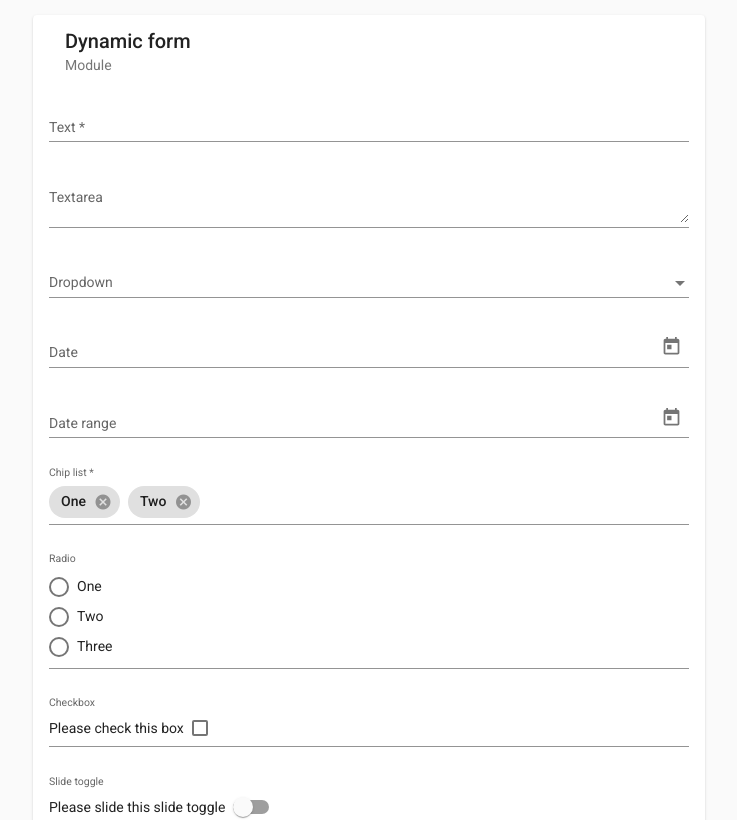
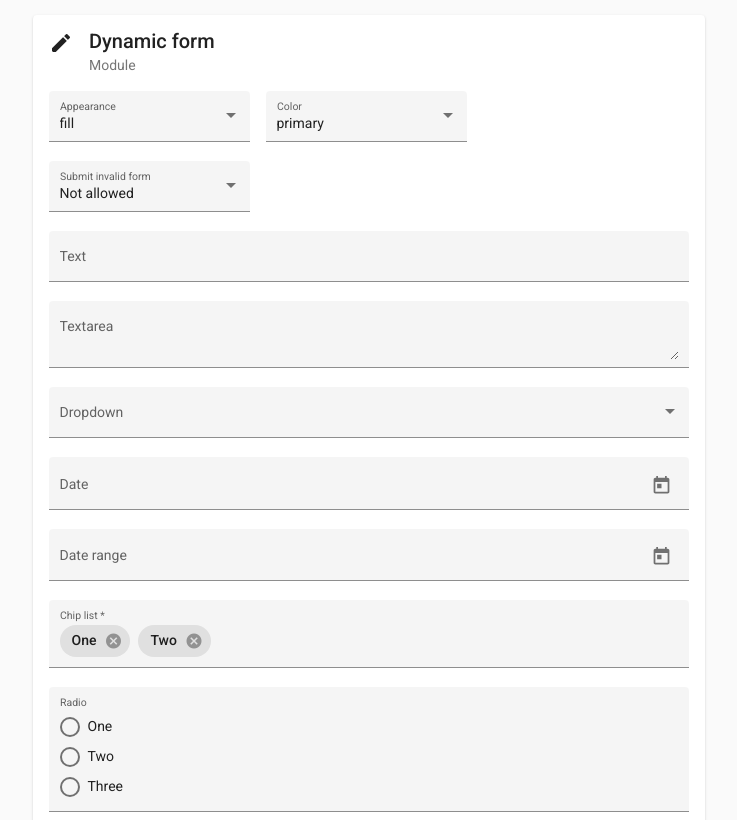
Before and after one commit to patricknnn/AngularModules, an Angular app: page /home in a window 1280 px wide. Shown: the top 820 px of the page, without its empty margins (271-1008 px from the left). Built offline with nearby package versions, Linux system fonts and the light colour scheme.

Commit message:
added event emitter and form customization options

```diff
--- a/src/app/app.module.ts
+++ b/src/app/app.module.ts
@@ -1,4 +1,5 @@
 import { NgModule } from '@angular/core';
+import { ReactiveFormsModule } from '@angular/forms';
 import { BrowserModule } from '@angular/platform-browser';
 import { BrowserAnimationsModule } from '@angular/platform-browser/animations';
 import { AppRoutingModule } from './app-routing.module';
@@ -21,6 +22,7 @@ import { MaterialModule } from './modules/material/material.module';
     AppRoutingModule,
     MaterialModule,
     CoreModule,
+    ReactiveFormsModule,
     DynamicFormsModule
   ],
   providers: [],
--- a/src/app/components/home/home.component.html
+++ b/src/app/components/home/home.component.html
@@ -2,11 +2,40 @@
   <!-- Dynamic forms -->
   <mat-card class="card-narrow">
     <mat-card-header>
+      <mat-icon mat-card-avatar>edit</mat-icon>
       <mat-card-title>Dynamic form</mat-card-title>
       <mat-card-subtitle>Module</mat-card-subtitle>
     </mat-card-header>
     <mat-card-content>
-            <app-dynamic-form [formControls]="(formControls$ | async)!" [allowInvalidSubmit]="false"></app-dynamic-form>
+      <!-- Dynamic form options -->
+      <form [formGroup]="options">
+        <mat-form-field [appearance]="appearanceControl.value" [color]="colorControl.value" class="form-field">
+          <mat-label>Appearance</mat-label>
+          <mat-select [formControl]="appearanceControl">
+            <mat-option *ngFor="let option of appearanceOptions" [value]="option">{{option}}</mat-option>
+          </mat-select>
+        </mat-form-field>
+        <mat-form-field [appearance]="appearanceControl.value" [color]="colorControl.value" class="form-field">
+          <mat-label>Color</mat-label>
+          <mat-select [formControl]="colorControl">
+            <mat-option *ngFor="let option of colorOptions" [value]="option">{{option}}</mat-option>
+          </mat-select>
+        </mat-form-field>
+        <mat-form-field [appearance]="appearanceControl.value" [color]="colorControl.value" [floatLabel]="'always'"
+          class="form-field">
+          <mat-label>Submit invalid form</mat-label>
+          <mat-select [formControl]="submitControl">
+            <mat-option [value]="false">Not allowed</mat-option>
+            <mat-option [value]="true">Allowed</mat-option>
+          </mat-select>
+        </mat-form-field>
+      </form>
+
+      <!-- Dynamic form -->
+      <app-dynamic-form [appearance]="appearanceControl.value" [color]="colorControl.value"
+        [formControls]="(formControls$ | async)!" [allowInvalidSubmit]="submitControl.value"
+        (formSubmit)="handleFormSubmit($event)">
+      </app-dynamic-form>
     </mat-card-content>
   </mat-card>
 </div>
--- a/src/app/components/home/home.component.ts
+++ b/src/app/components/home/home.component.ts
@@ -1,4 +1,5 @@
 import { Component, OnInit } from '@angular/core';
+import { FormBuilder, FormControl, FormGroup } from '@angular/forms';
 import { Observable } from 'rxjs';
 import { FormControlBase } from 'src/app/modules/dynamic-forms/models/form-control-base';
 import { FormService } from 'src/app/services/forms/form.service';
@@ -10,11 +11,31 @@ import { FormService } from 'src/app/services/forms/form.service';
 })
 export class HomeComponent implements OnInit {
   formControls$: Observable<FormControlBase<any>[]>;
+  appearanceOptions = ["legacy", "standard", "fill", "outline"];
+  colorOptions = ["primary", "accent", "warn"];
+  options: FormGroup;
+  appearanceControl = new FormControl('fill');
+  colorControl = new FormControl('primary');
+  submitControl = new FormControl(false);
 
-  constructor(formService: FormService) {
+  constructor(
+    formService: FormService,
+    fb: FormBuilder
+  ) {
     this.formControls$ = formService.getFormControls();
+    this.options = fb.group({
+      color: this.colorControl,
+      appearance: this.appearanceControl,
+      submit: this.submitControl,
+    });
   }
 
   ngOnInit(): void {
+    console.log("Init home");
+  }
+
+  handleFormSubmit(event: any): void {
+    console.log("Child emitted submit event, payload:");
+    console.log(event);
   }
 }
--- a/src/app/modules/dynamic-forms/components/dynamic-form-control/dynamic-form-control.component.html
+++ b/src/app/modules/dynamic-forms/components/dynamic-form-control/dynamic-form-control.component.html
@@ -1,7 +1,7 @@
 <div class="form-group" [formGroup]="form">
 
   <!-- Form styling -->
-  <mat-form-field [id]="'form-field-' + control.key" [appearance]="control.appearance" [color]="control.color"
+  <mat-form-field [id]="'form-field-' + control.key" [appearance]="appearance" [color]="color"
     [floatLabel]="control.floatLabel" class="w-100" [ngSwitch]="control.controlType">
 
     <!-- Label -->
@@ -54,7 +54,7 @@
 
     <!-- Radio -->
     <input matInput *ngSwitchCase="'radio'" [hidden]="true" />
-    <mat-radio-group *ngSwitchCase="'radio'" [id]="control.key" [ngClass]="control.class" [color]="control.color"
+    <mat-radio-group *ngSwitchCase="'radio'" [id]="control.key" [ngClass]="control.class" [color]="color"
       [formControlName]="control.key" [required]="isRequired" (change)="updateFormFieldState()">
       <mat-radio-button *ngFor="let opt of control.options" [value]="opt.key">
         {{ opt.value }}
@@ -63,7 +63,7 @@
 
     <!-- Checkbox -->
     <input matInput *ngSwitchCase="'checkbox'" [hidden]="true" />
-    <mat-checkbox *ngSwitchCase="'checkbox'" [id]="control.key" [ngClass]="control.class" [color]="control.color"
+    <mat-checkbox *ngSwitchCase="'checkbox'" [id]="control.key" [ngClass]="control.class" [color]="color"
       [formControlName]="control.key" [labelPosition]="control.labelPosition" [indeterminate]="control.indeterminate"
       [required]="isRequired" (change)="updateFormFieldState()">
       {{ control.placeholder }}
@@ -71,7 +71,7 @@
 
     <!-- Slide -->
     <input matInput *ngSwitchCase="'slide'" [hidden]="true" />
-    <mat-slide-toggle *ngSwitchCase="'slide'" [id]="control.key" [ngClass]="control.class" [color]="control.color"
+    <mat-slide-toggle *ngSwitchCase="'slide'" [id]="control.key" [ngClass]="control.class" [color]="color"
       [formControlName]="control.key" [checked]="control.value" [labelPosition]="control.labelPosition"
       [required]="isRequired" (change)="updateFormFieldState()">
       {{ control.placeholder }}
--- a/src/app/modules/dynamic-forms/components/dynamic-form-control/dynamic-form-control.component.ts
+++ b/src/app/modules/dynamic-forms/components/dynamic-form-control/dynamic-form-control.component.ts
@@ -12,6 +12,8 @@ import { FormControlBase } from "../../models/form-control-base";
 export class DynamicFormControlComponent {
   @Input() control!: FormControlBase<any>;
   @Input() form!: FormGroup;
+  @Input() appearance!: "legacy" | "standard" | "fill" | "outline";
+  @Input() color!: "primary" | "accent" | "warn";
   dateRange = new FormGroup({
     start: new FormControl(),
     end: new FormControl()
--- a/src/app/modules/dynamic-forms/components/dynamic-form/dynamic-form.component.html
+++ b/src/app/modules/dynamic-forms/components/dynamic-form/dynamic-form.component.html
@@ -1,12 +1,13 @@
 <form (ngSubmit)="onSubmit()" [formGroup]="form">
+  <div *ngFor="let control of formControls" class="form-row">
+    <app-dynamic-form-control [appearance]="appearance" [color]="color" [control]="control" [form]="form">
+    </app-dynamic-form-control>
+  </div>
 
-    <div *ngFor="let control of formControls" class="form-row">
-        <app-dynamic-form-control [control]="control" [form]="form">
-        </app-dynamic-form-control>
-    </div>
-
-    <div class="form-row form-row-buttons">
-        <button mat-raised-button color="primary" type="submit" class="w-100" [disabled]="!allowInvalidSubmit && !form.valid">Save</button>
-    </div>
-
+  <div class="form-row form-row-buttons">
+    <button mat-raised-button color="primary" type="submit" class="w-100"
+      [disabled]="!allowInvalidSubmit && !form.valid">
+      Save
+    </button>
+  </div>
 </form>
--- a/src/app/modules/dynamic-forms/components/dynamic-form/dynamic-form.component.ts
+++ b/src/app/modules/dynamic-forms/components/dynamic-form/dynamic-form.component.ts
@@ -1,4 +1,4 @@
-import { Component, Input, OnInit } from '@angular/core';
+import { Component, EventEmitter, Input, OnInit, Output } from '@angular/core';
 import { FormGroup } from '@angular/forms';
 import { FormControlBase } from '../../models/form-control-base';
 import { FormControlService } from '../../services/form-control.service';
@@ -10,8 +10,11 @@ import { FormControlService } from '../../services/form-control.service';
   providers: [FormControlService]
 })
 export class DynamicFormComponent implements OnInit {
+  @Input() appearance: "legacy" | "standard" | "fill" | "outline" = "fill";
+  @Input() color: "primary" | "accent" | "warn" = "primary";
+  @Input() allowInvalidSubmit: boolean = false;
   @Input() formControls!: FormControlBase<any>[];
-  @Input() allowInvalidSubmit: boolean = false;
+  @Output() formSubmit = new EventEmitter<string>();
   form!: FormGroup;
   payLoad = '';
 
@@ -23,6 +26,6 @@ export class DynamicFormComponent implements OnInit {
 
   onSubmit() {
     this.payLoad = JSON.stringify(this.form.getRawValue());
-    console.log(this.payLoad);
+    this.formSubmit.emit(this.payLoad);
   }
 }
--- a/src/app/modules/dynamic-forms/models/form-control-base.ts
+++ b/src/app/modules/dynamic-forms/models/form-control-base.ts
@@ -10,8 +10,6 @@ export class FormControlBase<T> {
   label: string;
   labelPosition: "before" | "after";
   floatLabel: "auto" | "always" | "never";
-  appearance: "legacy" | "standard" | "fill" | "outline";
-  color: "primary" | "accent" | "warn";
   class: string;
   indeterminate: boolean;
   selectable: boolean;
@@ -30,8 +28,6 @@ export class FormControlBase<T> {
     label?: string,
     labelPosition?: "before" | "after",
     floatLabel?: "auto" | "always" | "never",
-    appearance?: "legacy" | "standard" | "fill" | "outline",
-    color?: "primary" | "accent" | "warn",
     class?: string,
     indeterminate?: boolean
     selectable?: boolean,
@@ -46,8 +42,6 @@ export class FormControlBase<T> {
     this.labelPosition = options.labelPosition || "before";
     this.floatLabel = options.floatLabel || "auto";
     this.placeholder = options.placeholder || "";
-    this.appearance = options.appearance || "standard";
-    this.color = options.color || "primary";
     this.order = options.order === undefined ? 1 : options.order;
     this.controlType = options.controlType || "";
     this.type = options.type || "";
--- a/src/app/services/forms/form.service.ts
+++ b/src/app/services/forms/form.service.ts
@@ -24,8 +24,7 @@ export class FormService {
       new FormControlText({
         key: 'text',
         label: 'Text',
-        order: 1,
-        validators: [Validators.required, Validators.email]
+        order: 1
       }),
       new FormControlTextArea({
         key: 'textarea',
@@ -56,7 +55,7 @@ export class FormService {
         key: 'chips',
         label: 'Chip list',
         value: ['One', 'Two'],
-        selectable : true,
+        selectable: true,
         removable: true,
         addOnBlur: true,
         order: 6,
--- a/src/styles.scss
+++ b/src/styles.scss
@@ -20,6 +20,10 @@ body {
   margin: 15px 0;
 }
 
+.form-field {
+  margin-right: 16px;
+}
+
 .card-narrow {
   width: 100%;
   max-width: 50vw;
```
Lines whose indentation alone changed are shown as unchanged.
